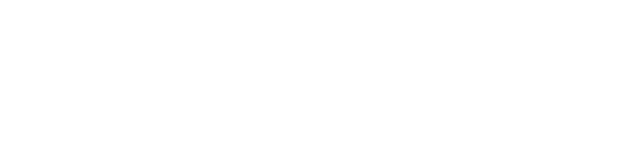
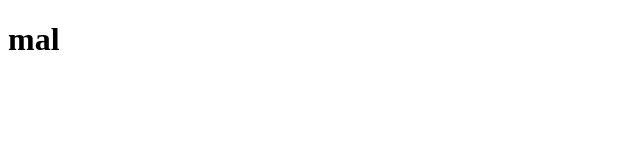
Before and after one commit to sanhan-debug/CleverCourse-Template, a plain HTML site: page index.html in a window 1280 px wide. Shown: the whole page, without its empty margins (0-640 px from the left). Drawn offline with Linux system fonts and the light colour scheme.

Commit message:
senhana push

```diff
--- a/index.html
+++ b/index.html
@@ -6,6 +6,6 @@
     <title>Huseyn</title>
 </head>
 <body>
-
+    <h1>mal</h1>
 </body>
 </html>
```
